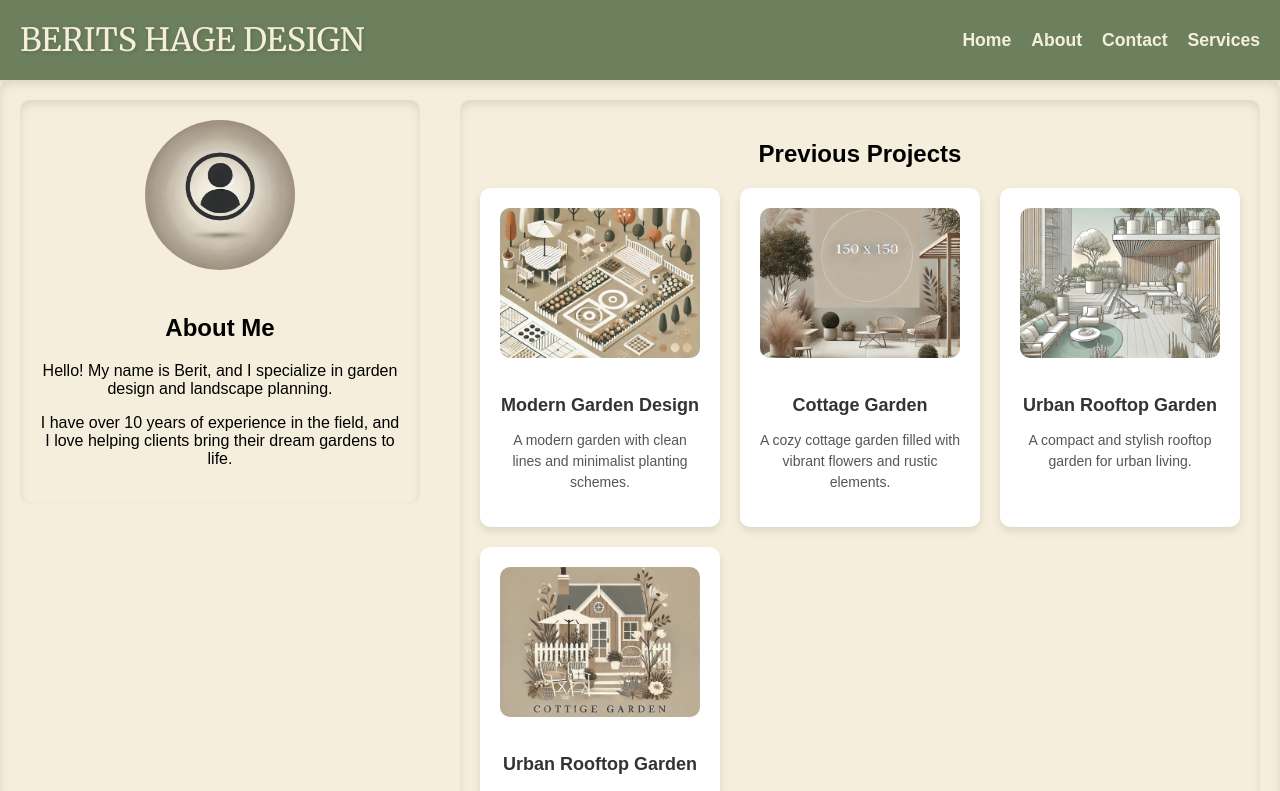
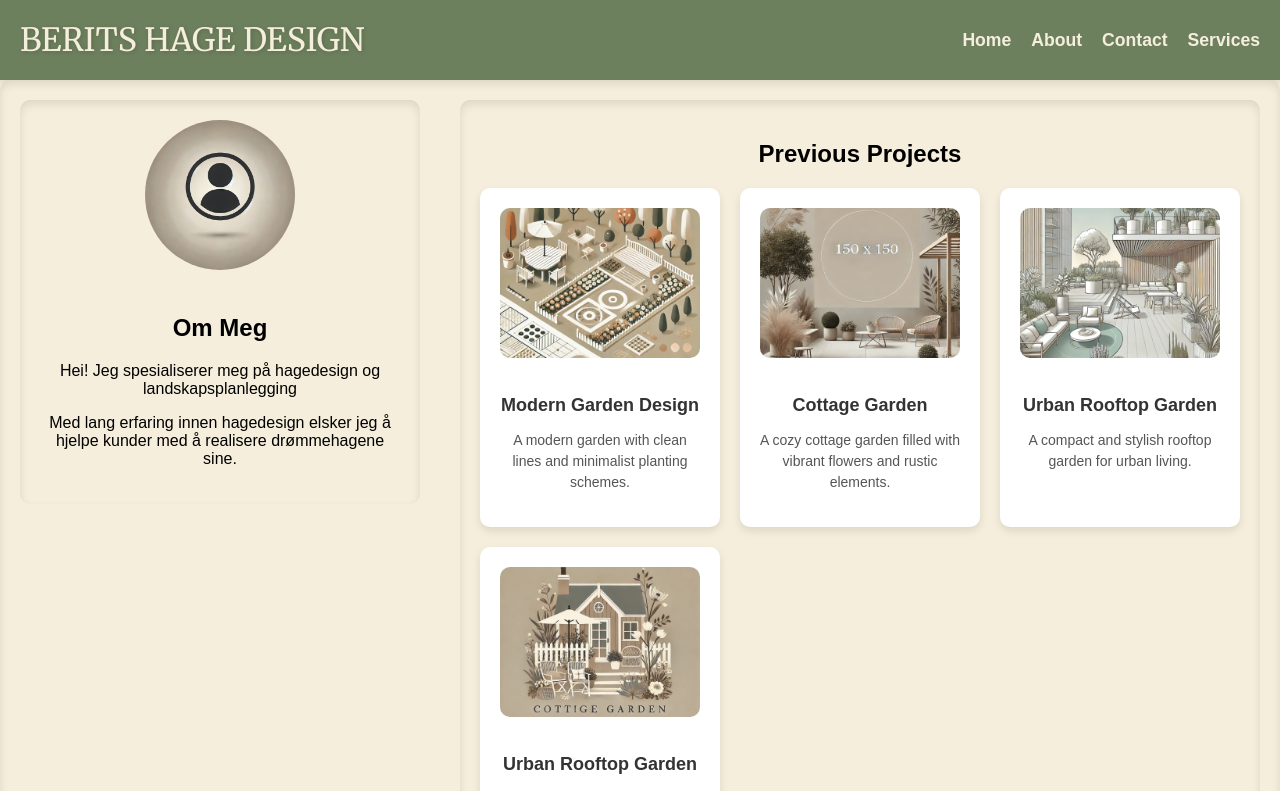
Before and after one commit to Voidwaker/hage-desing1, a React (Create React App) app: page /about in a window 1280 px wide. Shown: the top 791 px of the page. Built offline with nearby package versions, Linux system fonts and the light colour scheme.

Commit message:
Update about.jsx
translated the text from english to norwegian

```diff
--- a/src/components/about.jsx
+++ b/src/components/about.jsx
@@ -13,9 +13,9 @@ const About = () => {
           className="profile-img"
         />
         <div className="about-text">
-          <h2>About Me</h2>
-          <p>Hello! My name is Berit, and I specialize in garden design and landscape planning.</p>
-          <p>I have over 10 years of experience in the field, and I love helping clients bring their dream gardens to life.</p>
+          <h2>Om Meg</h2>
+          <p>Hei! Jeg spesialiserer meg på hagedesign og landskapsplanlegging</p>
+          <p>Med lang erfaring innen hagedesign elsker jeg å hjelpe kunder med å realisere drømmehagene sine.</p>
         </div>
       </div>
 
```
